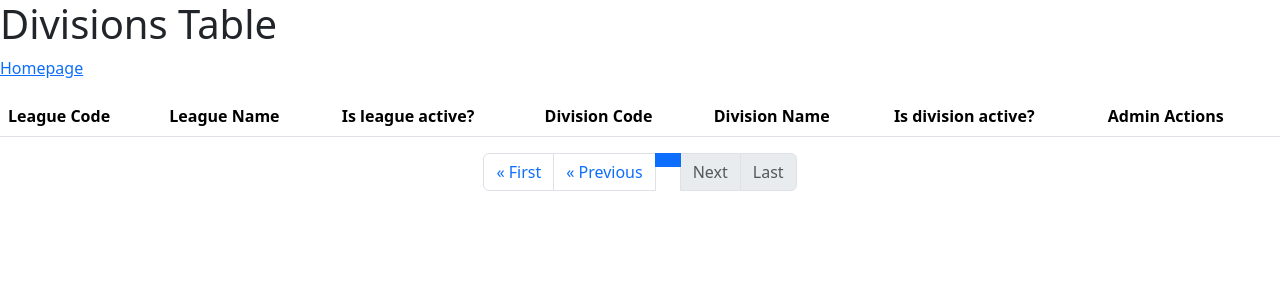
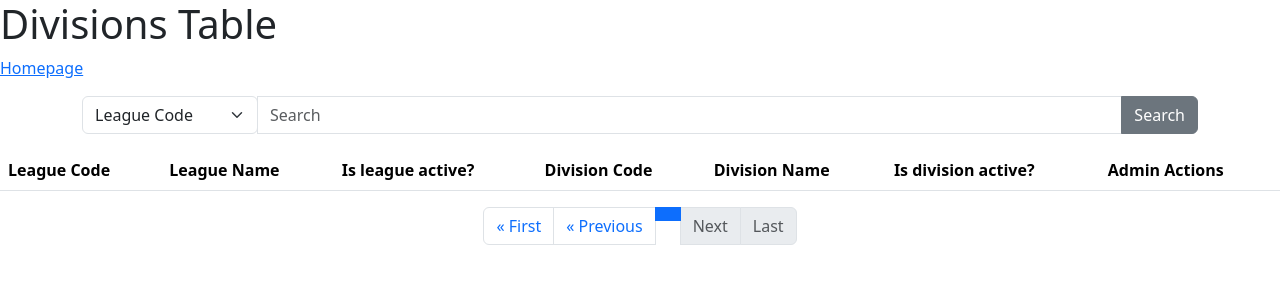
Before and after one commit to itudb2306/itudb2306, a Flask app: template templates/table_divisions.html in a window 1280 px wide. Shown: the top 300 px of the page. Run offline with Flask 3, Linux system fonts and the light colour scheme; the template is opened without the code that fills it, so the values that code supplies are empty.

Commit message:
divisions search done

```diff
--- a/templates/table_divisions.html
+++ b/templates/table_divisions.html
@@ -17,6 +17,28 @@
 
     <h1>Divisions Table</h1>
     <p><a href="{{ url_for('index.index') }}">Homepage</a></p>
+
+    <!-- Search Bar -->
+    <div class="container">
+        <form action="{{ url_for('divisions.search_records') }}" method="POST">
+            <div class="input-group mb-3">
+                <div class="dropdown-center">
+                    <select class="form-select shadow-none" aria-label="col-dropdown" name="col">
+                        <option value="lgID">League Code</option>
+                        <option value="league">League Name</option>
+                        <option value="lgActive">Is League Active</option>
+                        <option value="divID">Division Code</option>
+                        <option value="division">Division</option>
+                        <option value="divActive">Is Division Active</option>
+                    </select>
+                </div>
+                <input type="text" class="form-control shadow-none" placeholder="Search" aria-label="Search"
+                    aria-describedby="search-button" name="val" value="{{search_val}}">
+                <button class="btn btn-secondary shadow-none" type="submit" id="search-button">Search</button>
+            </div>
+        </form>
+    </div>
+
     <table class="table table-hover">
         <thead>
             <tr>
```
Also changed, not shown: routes/tables/divisions.py (+65 -14 lines).
